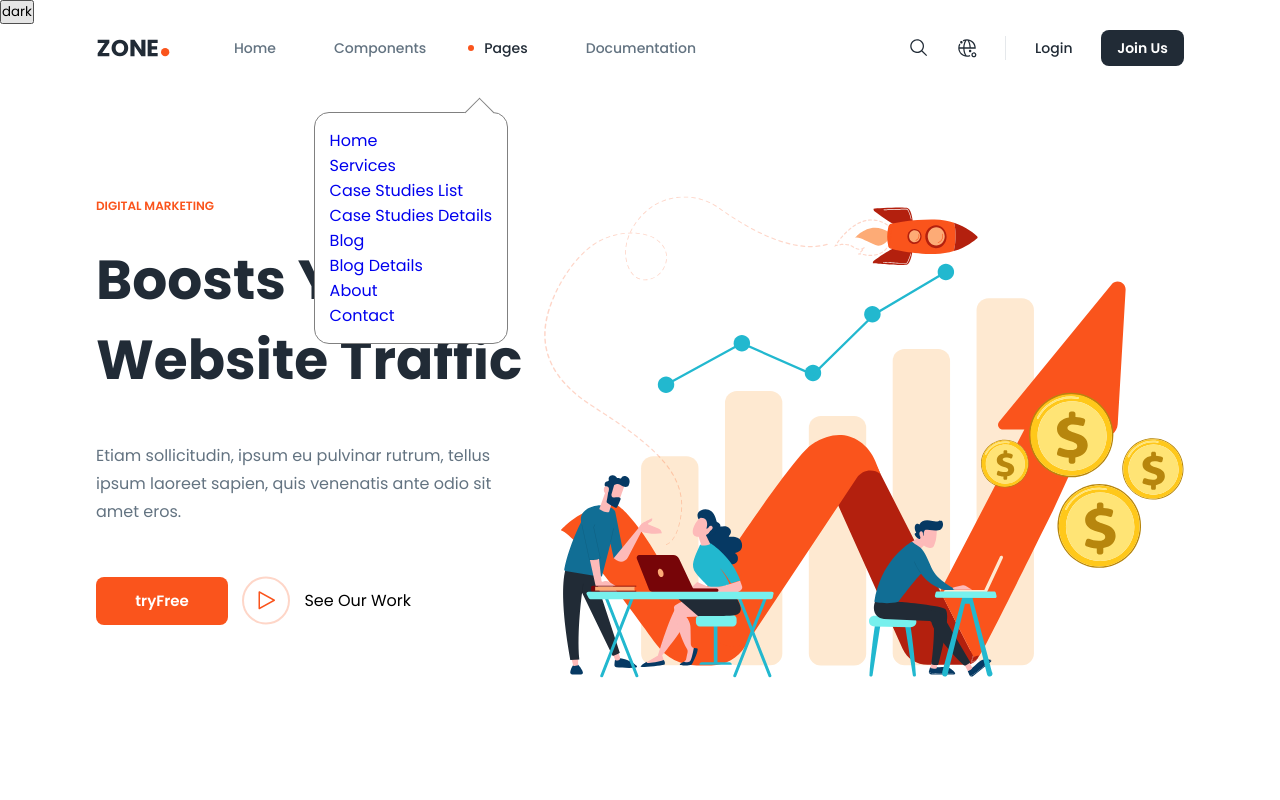
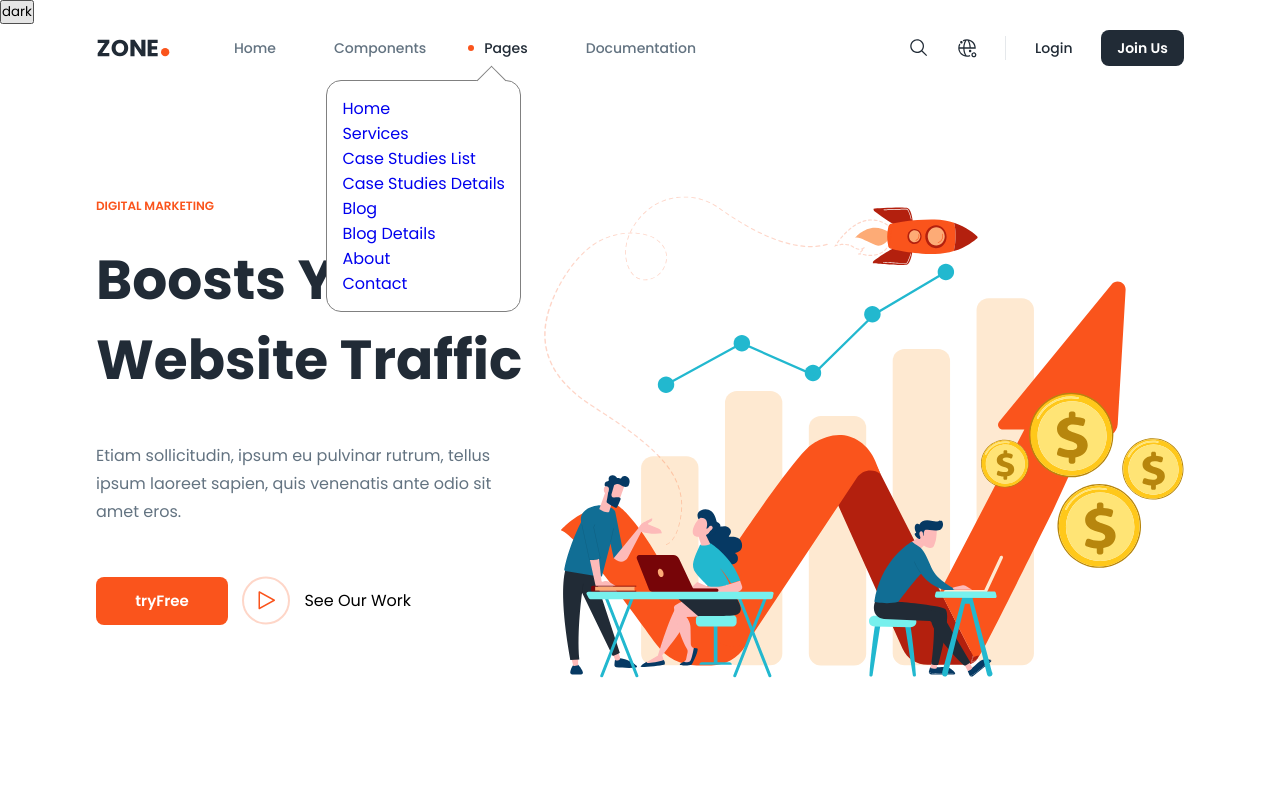
Before and after one commit to Azat02/zone, a React (Create React App) app: page / in a window 1280 px wide. Both pictures are taken after a click on the element "Pages". Shown: the top 800 px of the page. Built offline with nearby package versions, Linux system fonts and the light colour scheme.

Commit message:
feat: drop down menu

```diff
--- a/src/components/nav/Nav.module.css
+++ b/src/components/nav/Nav.module.css
@@ -62,8 +62,8 @@
     display: flex;
     flex-direction: column;
     position: absolute;
-    top: 14%;
-    left: 24.5%;
+    top: 10%;
+    left: 25.5%;
     padding: 15px;
     border-radius: 15px;
     background-color: #fff;
```
